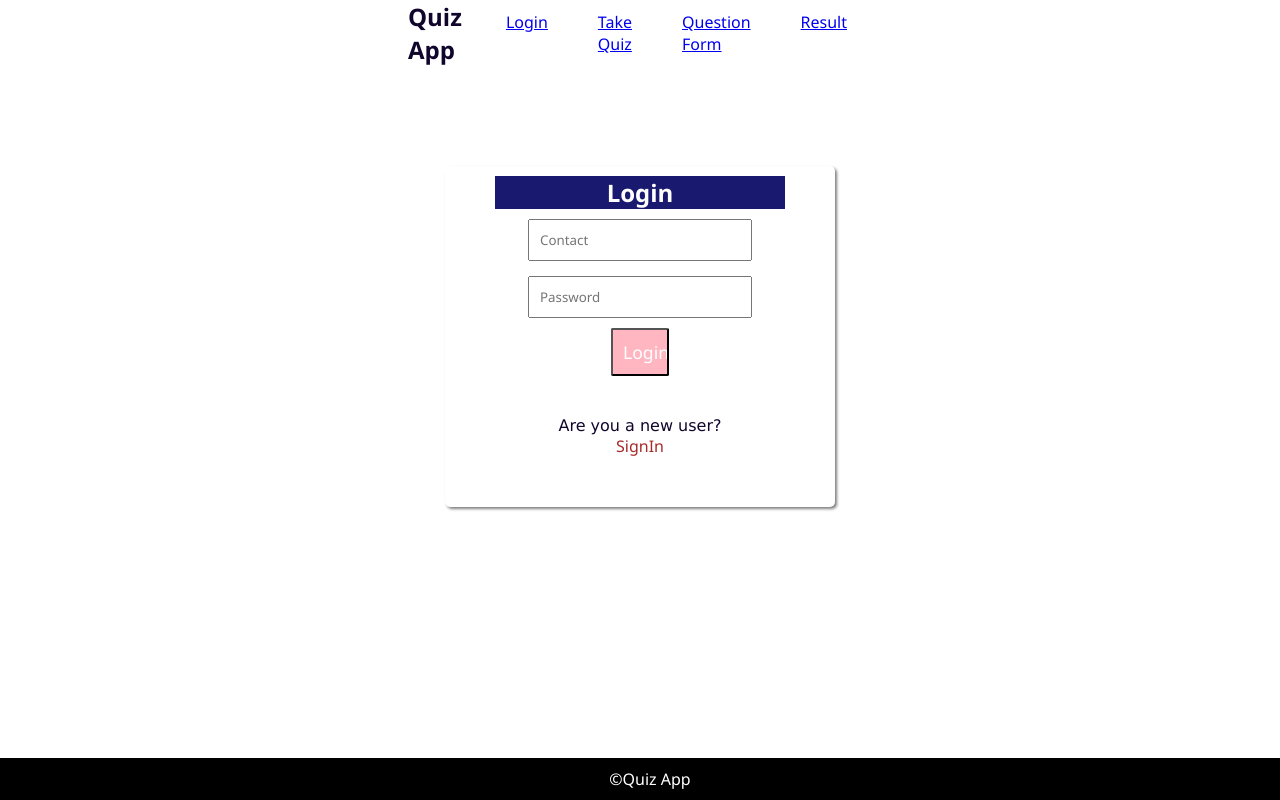
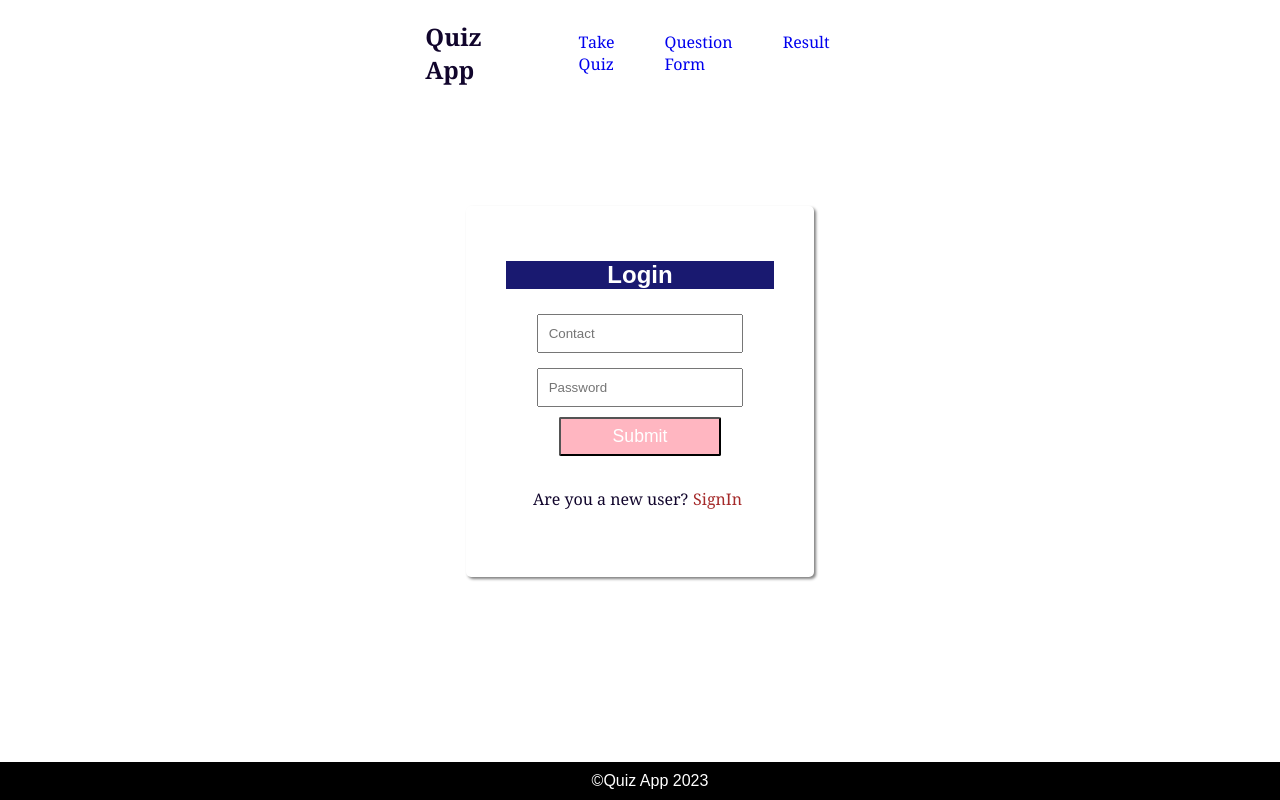
Before and after one commit to Chinmaygupta54/Quiz, a React (Create React App) app: page / in a window 1280 px wide. Built offline with nearby package versions, Linux system fonts and the light colour scheme.

Commit message:
Change in APi

```diff
--- a/src/component/faculty/questionForm/index.jsx
+++ b/src/component/faculty/questionForm/index.jsx
@@ -66,10 +66,10 @@ const QustionForm = ({addQuestion}) => {
                 />
                 <select id="vehicleType" name="type" required>
 			        <option value selected disabled >--Select correct option--</option>
-			        <option value="optionA">option A</option>
-			        <option value="optionB">option B</option>
-			        <option value="optionC">option C</option>
-                    <option value="optionD">option D</option>
+			        <option value="optionA">{optionA}</option>
+			        <option value="optionB">{optionB}</option>
+			        <option value="optionC">{optionC}</option>
+                    <option value="optionD">{optionD}</option>
 		        </select>
                 <input
                     type = "button"
--- a/src/component/footer/index.jsx
+++ b/src/component/footer/index.jsx
@@ -5,7 +5,7 @@ const Footer = () => {
   return (
     //footer tag
     <Wrapper>
-        &copy;Quiz App
+        &copy;Quiz App 2023
     </Wrapper>
   )
 }
--- a/src/component/header/index.jsx
+++ b/src/component/header/index.jsx
@@ -10,11 +10,11 @@ const Header = () => {
         <nav>
           <ul>
             {/* <li><Link to="/signin">Registration</Link></li> */}
-            <li><Link to="login">Login</Link></li>
-            <li><Link to="/attempt-quiz">Take Quiz</Link></li>
+            {/* <li><Link to="login">Login</Link></li> */}
+             <li><Link to="/attempt-quiz">Take Quiz</Link></li>
             {/* <li><Link to="/questionList">Question List</ Link></li> */}
-            <li><Link to="/questionForm">Question Form</Link></li>
-            <li><Link to="result">Result</Link></li>
+             <li><Link to="/questionForm">Question Form</Link></li>
+             <li><Link to="result">Result</Link></li>
         </ul>
         </nav>
     </Wrapper>
--- a/src/component/header/style.js
+++ b/src/component/header/style.js
@@ -16,6 +16,9 @@ const Wrapper = styled.nav`
             margin : 5px;
             text-decoration: none;
         }
+        a {
+            text-decoration: none;
+        }
         li:hover{
             background-color: rgb(166, 166, 247);
             color: black;
--- a/src/component/signForm/style.css
+++ b/src/component/loginForm/App.css
@@ -1,16 +1,11 @@
-*{
-    margin: 0;
-    padding: 0;
-font-family: 'Segoe UI', Tahoma, Geneva, Verdana, sans-serif;
-}
 form{
     border: 2px;
-    width : 50%;
+    width : 65%;
     margin : 100px auto;
     border-radius: 5px;
     text-align: center;
     box-shadow: 2px 2px 3px grey;
-    padding: 10px 50px;
+    padding: 35px 90px;
     display: block;
     box-sizing: content-box;
 
@@ -34,8 +29,12 @@ form h2{
 
 
 }
+input#userSubmitButton {
+    width: 60%;
+
+}
 form input[type=submit]{
-    width: 20%;
+    width: 26%;
     margin: auto;
     border-radius: 2px;
     display: block;
@@ -44,6 +43,20 @@ form input[type=submit]{
     background-color: lightpink ;
     color: white;
 }
+form input[type=submit]:hover{
+    transition: 0.3s;
+
+}
+
 form select.option{
     width: 50%;
 }
+p{
+    padding: 40px;
+    font-family: 'Lucida Sans', 'Lucida Sans Regular', 'Lucida Grande', 'Lucida Sans Unicode', Geneva, Verdana, sans-serif;
+}
+span{
+    cursor: pointer;
+    color: brown;
+    /* margin: 2px; */
+}
--- a/src/component/loginForm/index.jsx
+++ b/src/component/loginForm/index.jsx
@@ -1,6 +1,6 @@
 import React, { useState } from 'react'
 import { useNavigate } from 'react-router'
-import "./style.css"
+import "./App.css"
 import axios from 'axios'
 
 const LoginForm = () => {
@@ -17,6 +17,7 @@ const LoginForm = (e) => {
   }).then(res => {console.log(res.data)}).catch(err => {console.log(err.message)}).finally(()=>{
     console.log("LOgin Successful")
   })
+  alert("Welcome")
  }
   return (
       <form action = "">
@@ -41,8 +42,8 @@ const LoginForm = (e) => {
         <input
             type = "submit"
             id = 'userSubmitButton'
-            value = "Login"
             onClick={LoginForm}
+
         />
         <p>
           Are you a new user?<span onClick={signIn}>SignIn</span>
--- a/src/component/loginForm/style.css
+++ b/src/component/signForm/App.css
@@ -1,16 +1,11 @@
-*{
-    margin: 0;
-    padding: 0;
-font-family: 'Segoe UI', Tahoma, Geneva, Verdana, sans-serif;
-}
 form{
     border: 2px;
-    width : 60%;
+    width : 50%;
     margin : 100px auto;
     border-radius: 5px;
     text-align: center;
     box-shadow: 2px 2px 3px grey;
-    padding: 35px 90px;
+    padding: 35px 40px;
     display: block;
     box-sizing: content-box;
 
@@ -34,8 +29,12 @@ form h2{
 
 
 }
+input#userSubmitButton {
+    width: 60%;
+    padding: 7px;
+}
 form input[type=submit]{
-    width: 40%;
+    width: 26%;
     margin: auto;
     border-radius: 2px;
     display: block;
@@ -48,8 +47,8 @@ form select.option{
     width: 50%;
 }
 p{
-    padding: 40px;
-    font-family: 'Lucida Sans', 'Lucida Sans Regular', 'Lucida Grande', 'Lucida Sans Unicode', Geneva, Verdana, sans-serif;
+    padding: 16px;
+   font-family: Cambria, Cochin, Georgia, Times, 'Times New Roman', serif;
 }
 span{
     cursor: pointer;
--- a/src/component/signForm/index.jsx
+++ b/src/component/signForm/index.jsx
@@ -1,18 +1,26 @@
 import React, { useState } from 'react'
-import './style.css'
 import axios from 'axios'
+import './App.css';
+import { useNavigate } from 'react-router';
 
 const SignIn  = () => {
   const[userName,setUserName] = useState("")
   const [contact, setContact] = useState("")
   const [password, setPassword] = useState("")
+  const navigate = useNavigate()
+
   const[role, setRole] = useState("")
  const signIn = (e) => {
   e.preventDefault()
   axios.post("https://server-api1-li2k.onrender.com/api/user/add", {
     userName, contact, password ,role
-  }).then(res => {console.log(res.data)}).catch(err => {console.log(err.message)}).finally(()=>{
+  }).then(res => {
+    console.log(res.data)
+    alert("Account is created")
+    navigate("/login")
+  }).catch(err => {console.log(err.message)}).finally(()=>{
     console.log("finally is working")
+
   })
  }
   return (
--- a/src/component/student/attemptquiz/style.css
+++ b/src/component/student/attemptquiz/style.css
@@ -39,6 +39,7 @@ body {
   .quiz-container ul {
     margin-top: 20px;
     margin-left: -40px;
+    text-decoration: none;
   }
 
   .quiz-container ul li {
@@ -69,6 +70,7 @@ body {
     border: none;
     cursor: pointer;
     margin-top: 15px;
+    width: 26%;
   }
 
   .quiz-container button:disabled {
```
Also changed, not shown: src/component/takeQuiz/index.jsx (added).
